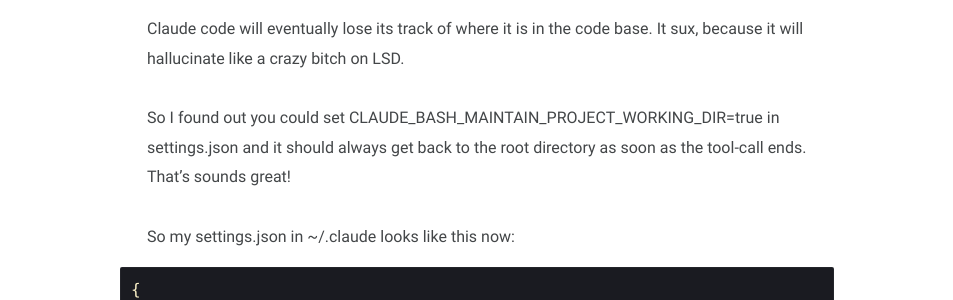
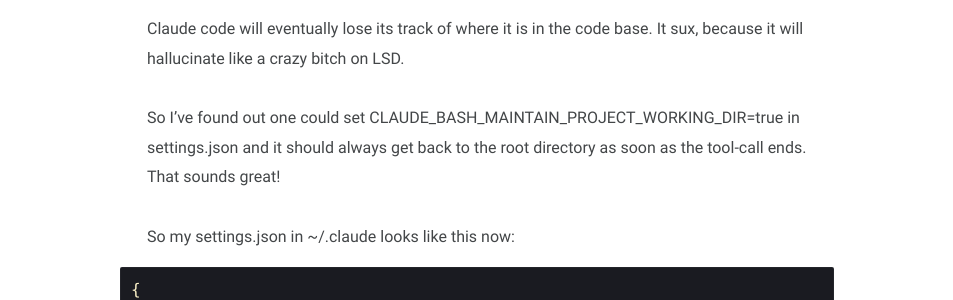
Before and after one commit to docg1701/docg1701.github.io, a Jekyll site: the page built from _posts/2025-08-16-claude-code-cant-find-root.markdown, in a window 1280 px wide. Shown: the part 339-639 px from the top of the page, without its empty margins (163-1116 px from the left). Built offline with Jekyll 4.4.1, drawn with Linux system fonts in a browser that asks for light colours.

Commit message:
Updated Claude Code Cant Find Root

```diff
--- a/_posts/2025-08-16-claude-code-cant-find-root.markdown
+++ b/_posts/2025-08-16-claude-code-cant-find-root.markdown
@@ -6,7 +6,7 @@
 
 Claude code will eventually lose its track of where it is in the code base. It sux, because it will hallucinate like a crazy bitch on LSD.
 
-So I found out you could set CLAUDE_BASH_MAINTAIN_PROJECT_WORKING_DIR=true in settings.json and it should always get back to the root directory as soon as the tool-call ends. That's sounds great!
+So I've found out one could set CLAUDE_BASH_MAINTAIN_PROJECT_WORKING_DIR=true in settings.json and it should always get back to the root directory as soon as the tool-call ends. That sounds great!
 
 So my settings.json in \~/.claude looks like this now:
 
```
